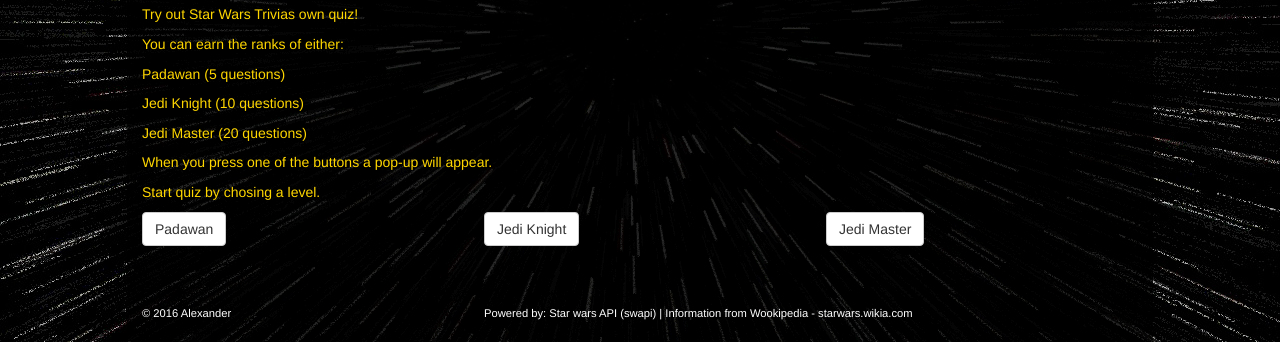
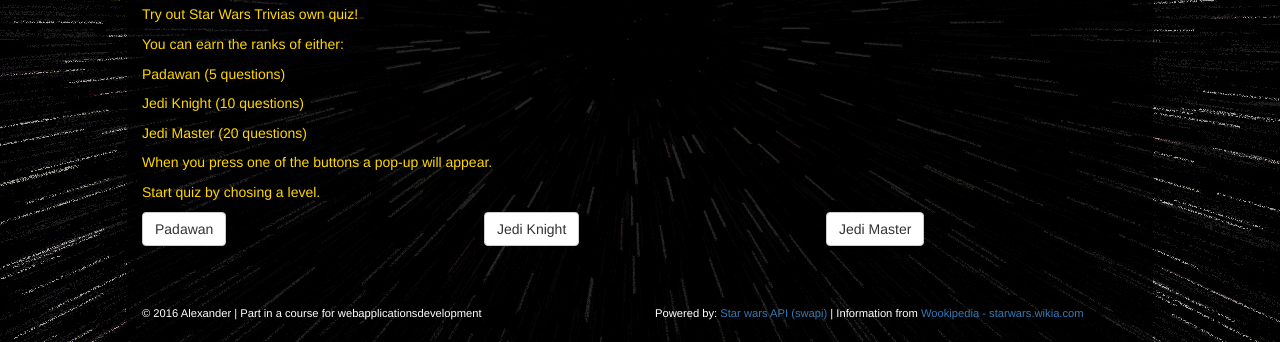
Before and after one commit to AlexMidjich/project_with_AJAX, a plain HTML site: page quiz.html in a window 1280 px wide. Shown: the part 475-817 px from the top of the page. Drawn offline with nearby package versions, Linux system fonts and the light colour scheme.

Commit message:
Made som minor adjustments in the footer

```diff
--- a/quiz.html
+++ b/quiz.html
@@ -89,12 +89,13 @@
 		</div>
 		<footer>
       		<div class="row">
-      			<div class="col-md-4 col-sm-4 col-xs-12">
-        			<p class="footer">&copy 2016 Alexander</p>
+      			<div class="col-md-6 col-sm-4 col-xs-12">
+        			<p class="footer">&copy 2016 Alexander | Part in a course for webapplicationsdevelopment</p>
         		</div>
-        		<div class="col-md-8 col-sm-4 col-xs-12">
-        			<p class="footer">Powered by: Star wars API (swapi) | Information from Wookipedia - starwars.wikia.com</p>
+        		<div class="col-md-6 col-sm-4 col-xs-12">
+        			<p class="footer">Powered by: <a href="http://swapi.co" target="blanck">Star wars API (swapi)</a> | Information from <a href="http://www.starwars.wikia.com" target="blanck">Wookipedia - starwars.wikia.com</a></p>
         		</div>
+
 
         	</div>
        	</footer>
```
Also changed, not shown: contact.html (+4 -4 lines), index.html (+4 -4 lines), media.html (+4 -4 lines).
